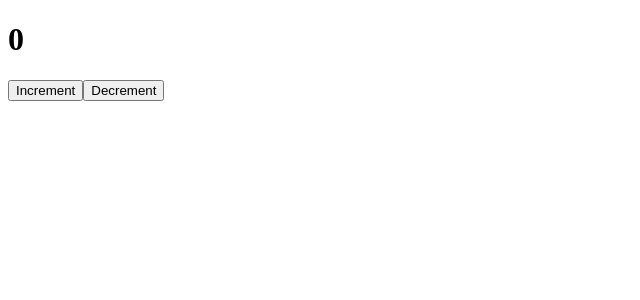
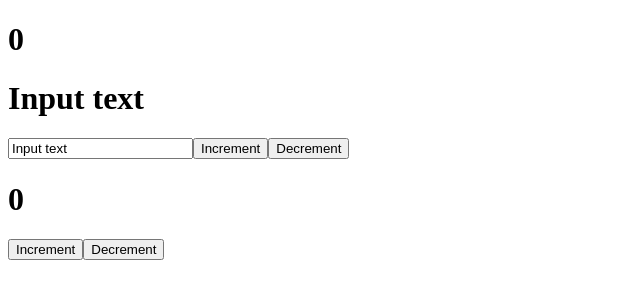
Before and after one commit to Dmytro27Ind/react-course, a React (Create React App) app: page / in a window 1280 px wide. Shown: the top 300 px of the page, without its empty margins (0-640 px from the left). Built offline with nearby package versions, Linux system fonts and the light colour scheme.

Commit message:
Component has been added

```diff
--- a/src/App.js
+++ b/src/App.js
@@ -1,7 +1,9 @@
 import React, { useState } from "react";
+import Counter from "./components/Counter";
 
 function App() {
   const [likes, setLikes] = useState(0)
+  const [value, setValue] = useState('Input text')
 
   function increment(){
     setLikes(likes + 1)
@@ -12,10 +14,16 @@ function App() {
   }
 
   return (
-    <div className="App">
+    <div class="App">
       <h1>{likes}</h1>
+      <h1>{value}</h1>
+      <input type="text" value={value} onChange={
+        event => setValue(event.target.value)
+      }/>
       <button onClick={increment}>Increment</button>
       <button onClick={decrement}>Decrement</button>
+
+      <Counter/>
     </div>
   );
 }
--- /dev/null
+++ b/src/components/Counter.jsx
@@ -0,0 +1,23 @@
+import React, { useState } from "react";
+
+const Counter = () => {
+    const [count, setCount] = useState(0)
+
+    function increment(){
+        setCount(count + 1)
+    }
+
+    function decrement(){
+        setCount(count - 1)
+    }
+
+    return (
+        <div>
+            <h1>{count}</h1>
+            <button onClick={increment}>Increment</button>
+            <button onClick={decrement}>Decrement</button>
+        </div>
+    )
+}
+
+export default Counter;
```
